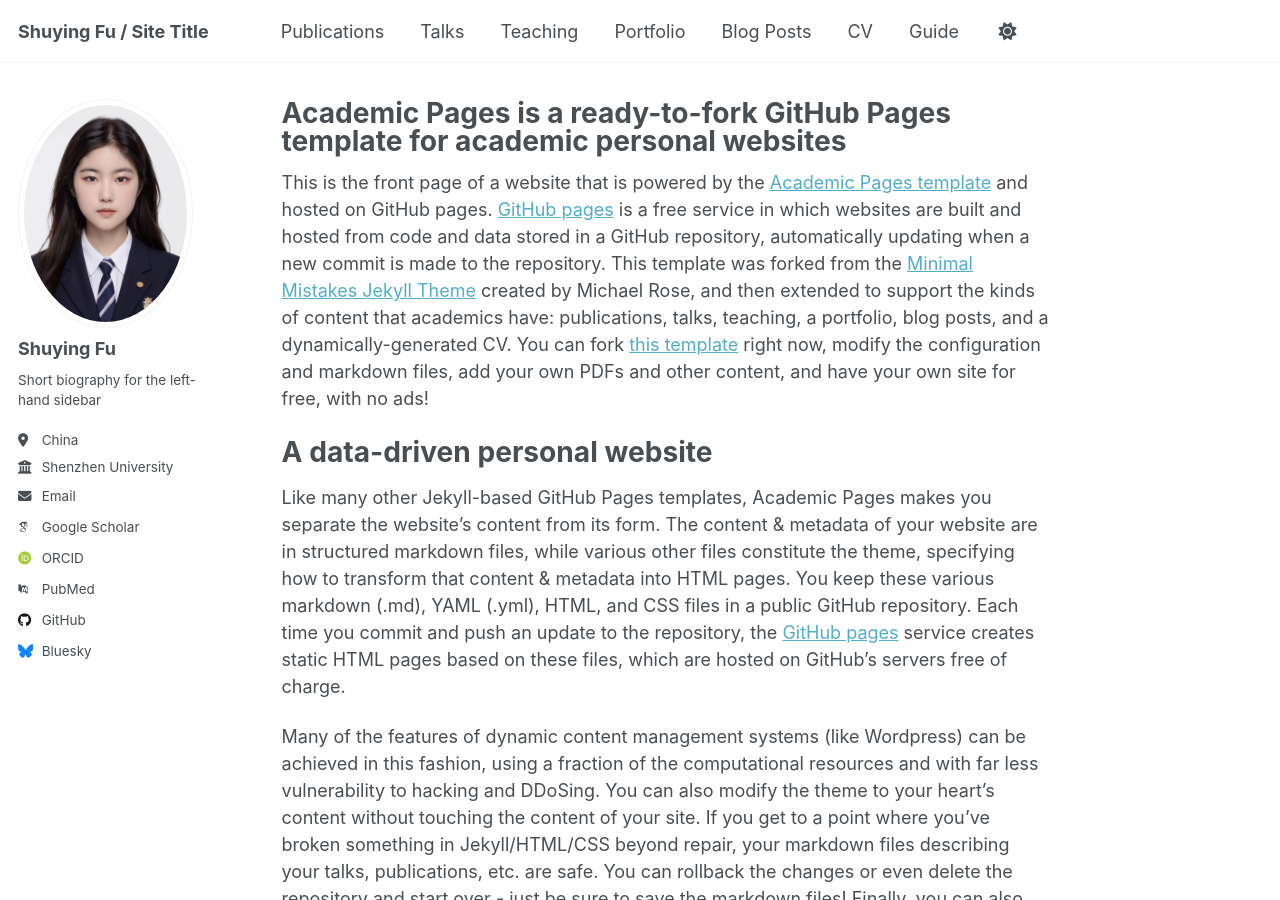
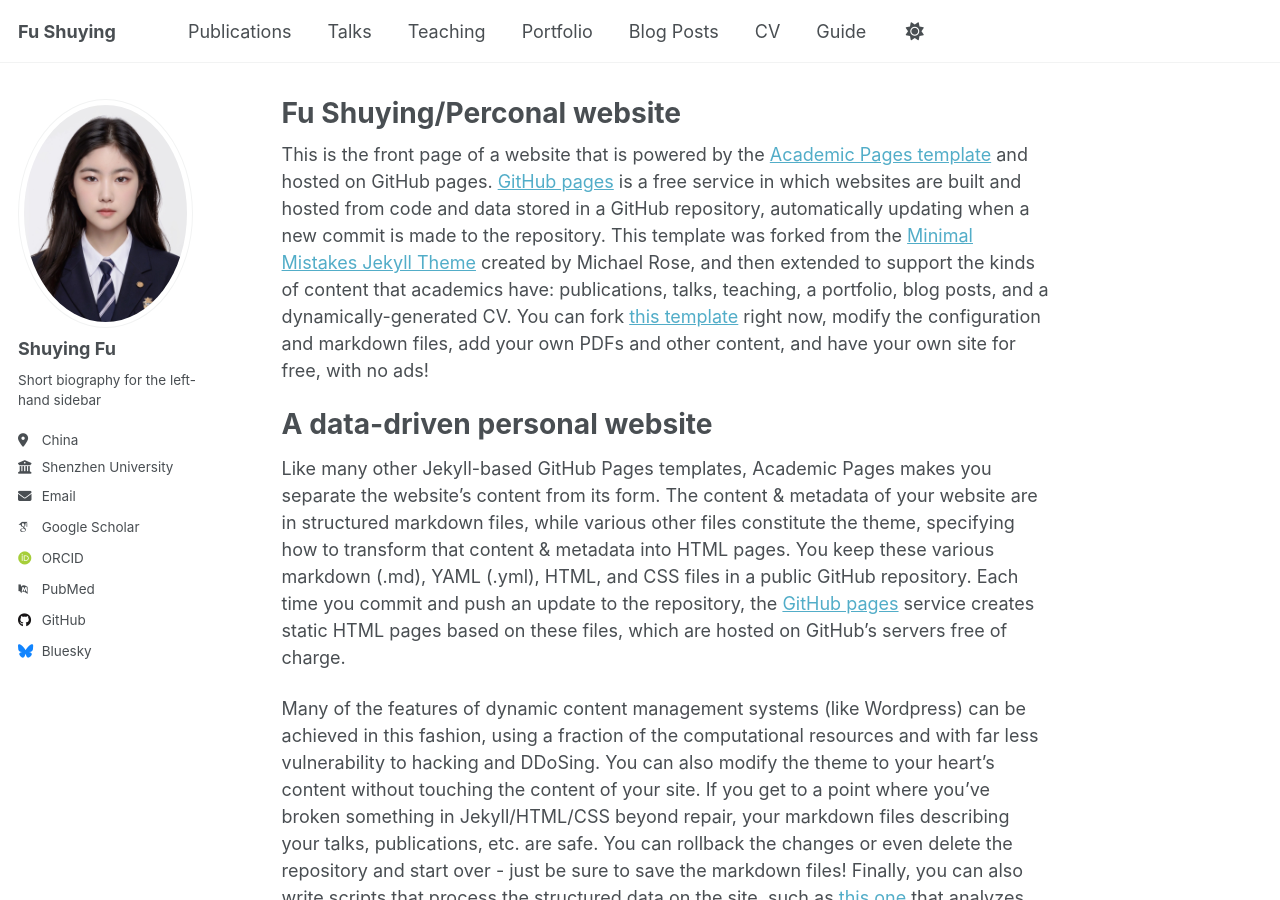
Before and after one commit to FMint/FMint.github.io, a Jekyll site: the page built from _pages/about.md, in a window 1280 px wide and 900 px high. Built offline with Jekyll 4.4.1, drawn with Linux system fonts in a browser that asks for light colours; some web fonts are replaced; some of the changed text lies outside the part shown.

Commit message:
feat: change title

```diff
--- a/_config.yml
+++ b/_config.yml
@@ -9,9 +9,9 @@
 # Basic Site Settings
 locale                   : "en-US"
 site_theme               : "default"
-title                    : "Shuying Fu / Site Title"
+title                    : "Fu Shuying"
 title_separator          : "-"
-name                     : &name "Shuying Fu"
+name                     : &name "Fu Shuying"
 description              : &description "personal description"
 url                      : https://FMint.github.io # the base hostname & protocol for your site e.g. "https://[your GitHub username].github.io" or if you already have some other page hosted on Github then use "https://[your GitHub username].github.io/[Your Repo Name]"
 baseurl                  : "" # the subpath of your site, e.g. "/blog"
--- a/_pages/about.md
+++ b/_pages/about.md
@@ -1,6 +1,6 @@
 ---
 permalink: /
-title: "Academic Pages is a ready-to-fork GitHub Pages template for academic personal websites"
+title: "Fu Shuying/Perconal website"
 author_profile: true
 redirect_from:
   - /about/
```
